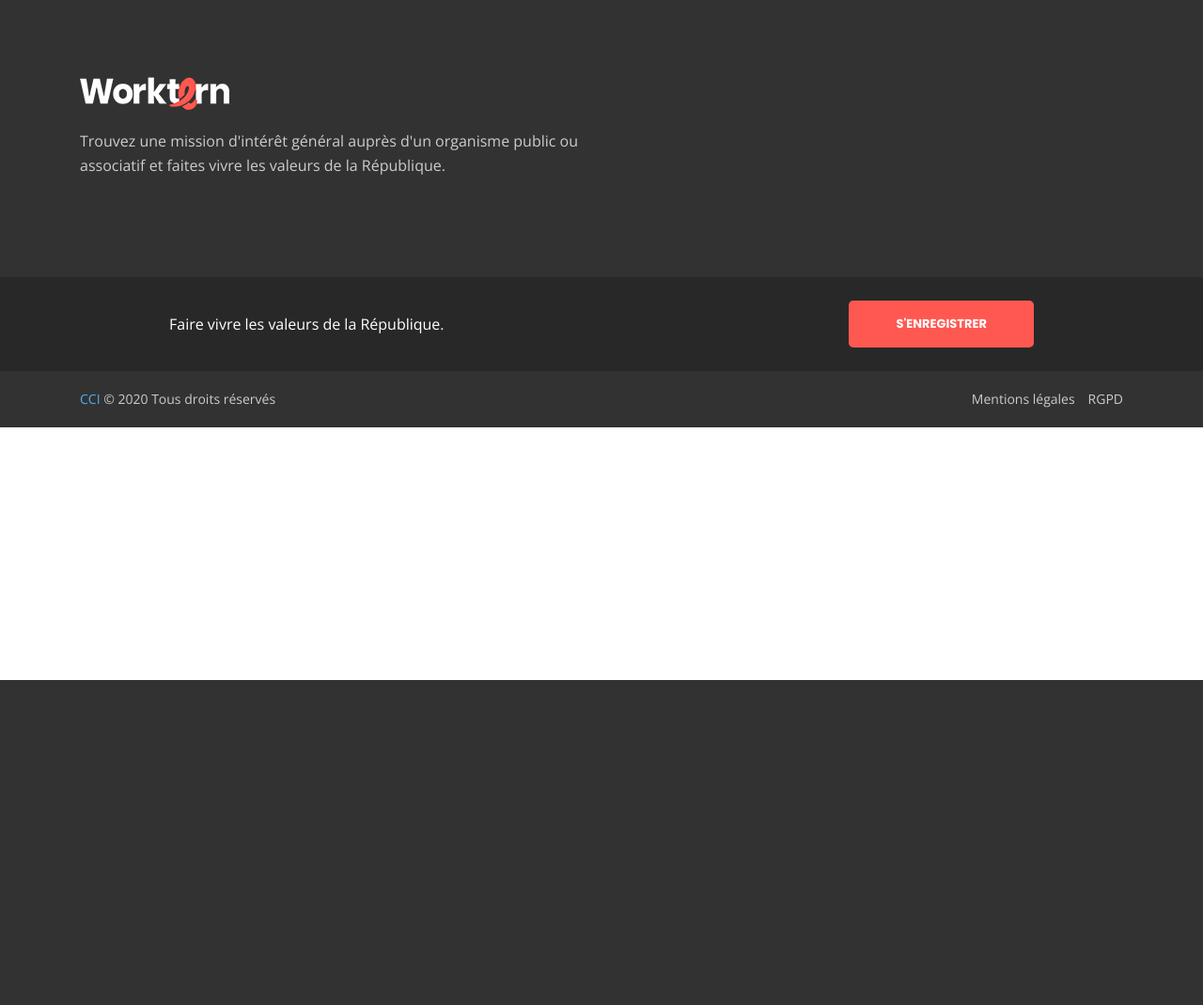
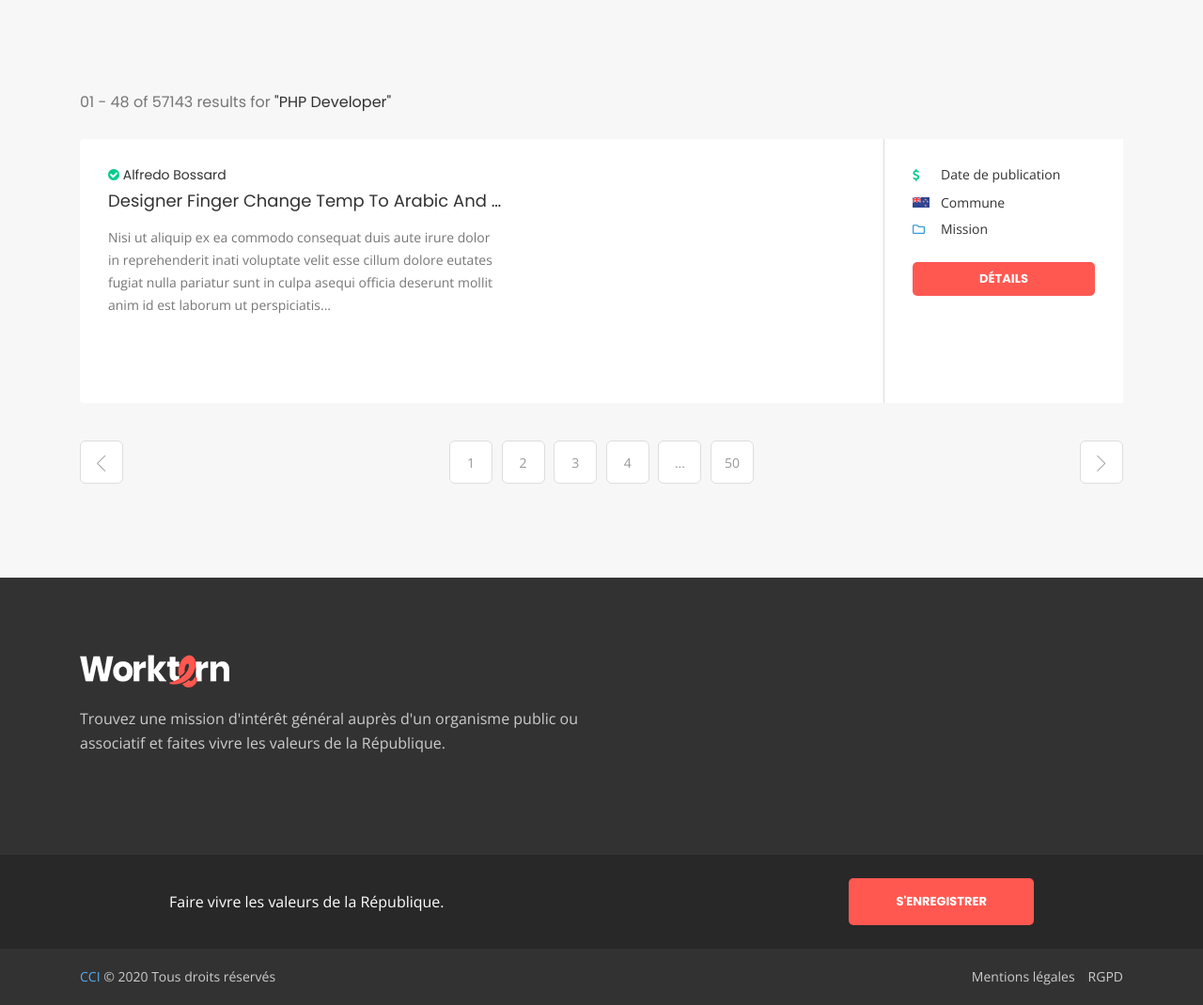
Before and after one commit to cci-wd/covid19, a Symfony app: template templates/ask/vuelisting.html.twig in a window 1280 px wide. Shown: the part 76-1146 px from the top of the page at 94% size. Before the commit the page ends 800 px from the top, so only its background shows below. Run offline with Twig, Linux system fonts and the light colour scheme; the template is opened without the code that fills it, so the values that code supplies are empty; some libraries are stand-ins or nearby versions.

Commit message:
Update vuelisting.html.twig

```diff
--- a/templates/ask/vuelisting.html.twig
+++ b/templates/ask/vuelisting.html.twig
@@ -1,5 +1,57 @@
 {% extends 'base.html.twig' %}
 
 {% block body %}
-
+<main id="wt-main" class="wt-main wt-haslayout wt-innerbgcolor">
+    <div class="wt-haslayout wt-main-section">
+        <!-- Ask Listing Start-->
+        <div class="wt-haslayout">
+            <div class="container">
+                <div class="row">
+                    <div class="col-xs-12 col-sm-12 col-md-12 col-lg-12">
+                        <div class="wt-userlistingholder wt-haslayout">
+                            <div class="wt-userlistingtitle">
+                                <span>01 - 48 of 57143 results for <em>"PHP Developer"</em></span>
+                            </div>
+                            <div class="wt-userlistinghold wt-userlistingholdvtwo">
+                                <div class="wt-userlistingcontent">
+                                    <div class="wt-contenthead">
+                                        <div class="wt-title">
+                                            <a href="usersingle.html"><i class="fa fa-check-circle"></i> Alfredo Bossard
+                                            </a>
+                                            <h2>Designer Finger Change temp to Arabic and install on alloi</h2>
+                                        </div>
+                                        <div class="wt-description">
+                                            <p>Nisi ut aliquip ex ea commodo consequat duis aute irure dolor in reprehenderit inati voluptate velit esse cillum dolore eutates fugiat nulla pariatur sunt in culpa asequi officia deserunt mollit anim id est laborum ut perspiciatis...</p>
+                                        </div>
+                                    </div>
+                                    <div class="wt-viewjobholder">
+                                        <ul>
+                                            <li><span><i class="fa fa-dollar-sign wt-viewjobdollar"></i>Date de publication</span></li>
+                                            <li><span><em><img src="images/flag/img-01.png" alt="img description"></em>Commune</span></li>
+                                            <li><span><i class="far fa-folder wt-viewjobfolder"></i>Mission</span></li>
+                                            <li class="wt-btnarea"><a href="userlisting.html" class="wt-btn">Détails</a></li>
+                                        </ul>
+                                    </div>
+                                </div>
+                            </div>
+                            <nav class="wt-pagination">
+                                <ul>
+                                    <li class="wt-prevpage"><a href="javascrip:void(0);"><i class="lnr lnr-chevron-left"></i></a></li>
+                                    <li><a href="javascrip:void(0);">1</a></li>
+                                    <li><a href="javascrip:void(0);">2</a></li>
+                                    <li><a href="javascrip:void(0);">3</a></li>
+                                    <li><a href="javascrip:void(0);">4</a></li>
+                                    <li><a href="javascrip:void(0);">...</a></li>
+                                    <li><a href="javascrip:void(0);">50</a></li>
+                                    <li class="wt-nextpage"><a href="javascrip:void(0);"><i class="lnr lnr-chevron-right"></i></a></li>
+                                </ul>
+                            </nav>
+                        </div>
+                    </div>
+                </div>
+            </div>
+        </div>
+        <!-- Ask Listing End-->
+    </div>
+</main>
 {% endblock %}
```
